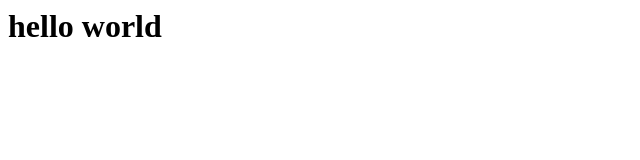
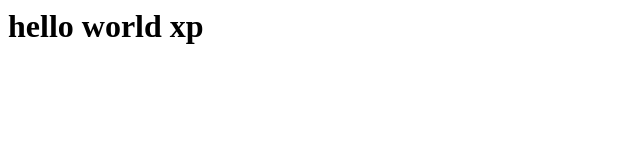
Before and after one commit to umiso12/gitfirst, a plain HTML site: page index.html in a window 1280 px wide. Shown: the full height of the page, 0-640 px from the left. Drawn offline with Linux system fonts and the light colour scheme.

Commit message:
Update index.html

```diff
--- a/index.html
+++ b/index.html
@@ -1 +1,2 @@
-<h1>hello world</h1>
+<h1>hello world
+  xp
```
